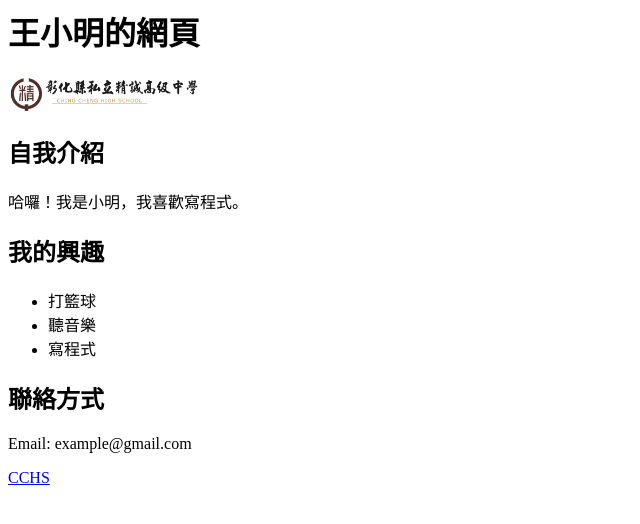
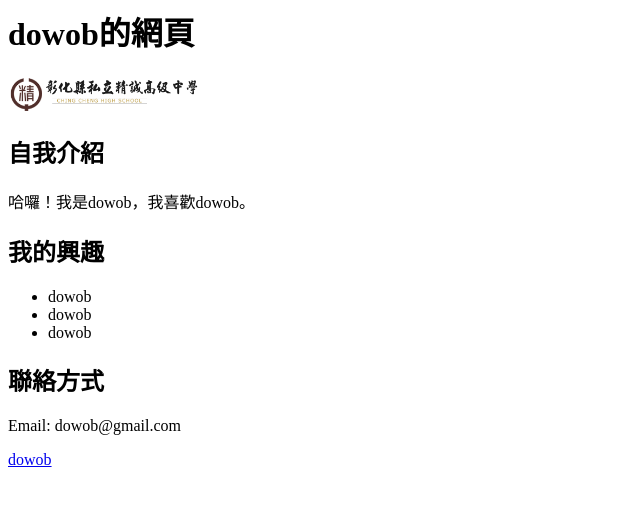
Before and after one commit to d0wob/dowob, a plain HTML site: page index.html in a window 1280 px wide. Shown: the whole page, without its empty margins (0-640 px from the left). Drawn offline with Linux system fonts and the light colour scheme.

Commit message:
Update index.html

```diff
--- a/index.html
+++ b/index.html
@@ -1,19 +1,19 @@
 <body>
-    <h1>王小明的網頁</h1>
+    <h1>dowob的網頁</h1>
     <img src="flightz.png" width="200">
 
     <h2>自我介紹</h2>
-    <p>哈囉！我是小明，我喜歡寫程式。</p>
+    <p>哈囉！我是dowob，我喜歡dowob。</p>
 
     <h2>我的興趣</h2>
     <ul>
-        <li>打籃球</li>
-        <li>聽音樂</li>
-        <li>寫程式</li>
+        <li>dowob</li>
+        <li>dowob</li>
+        <li>dowob</li>
     </ul>
 
     <h2>聯絡方式</h2>
-    <p>Email: example@gmail.com</p>
-    <a href="https://www.cchs.chc.edu.tw/">CCHS</a>
+    <p>Email: dowob@gmail.com</p>
+    <a href="https://www.cchs.chc.edu.tw/">dowob</a>
 </body>
 </html>
```
